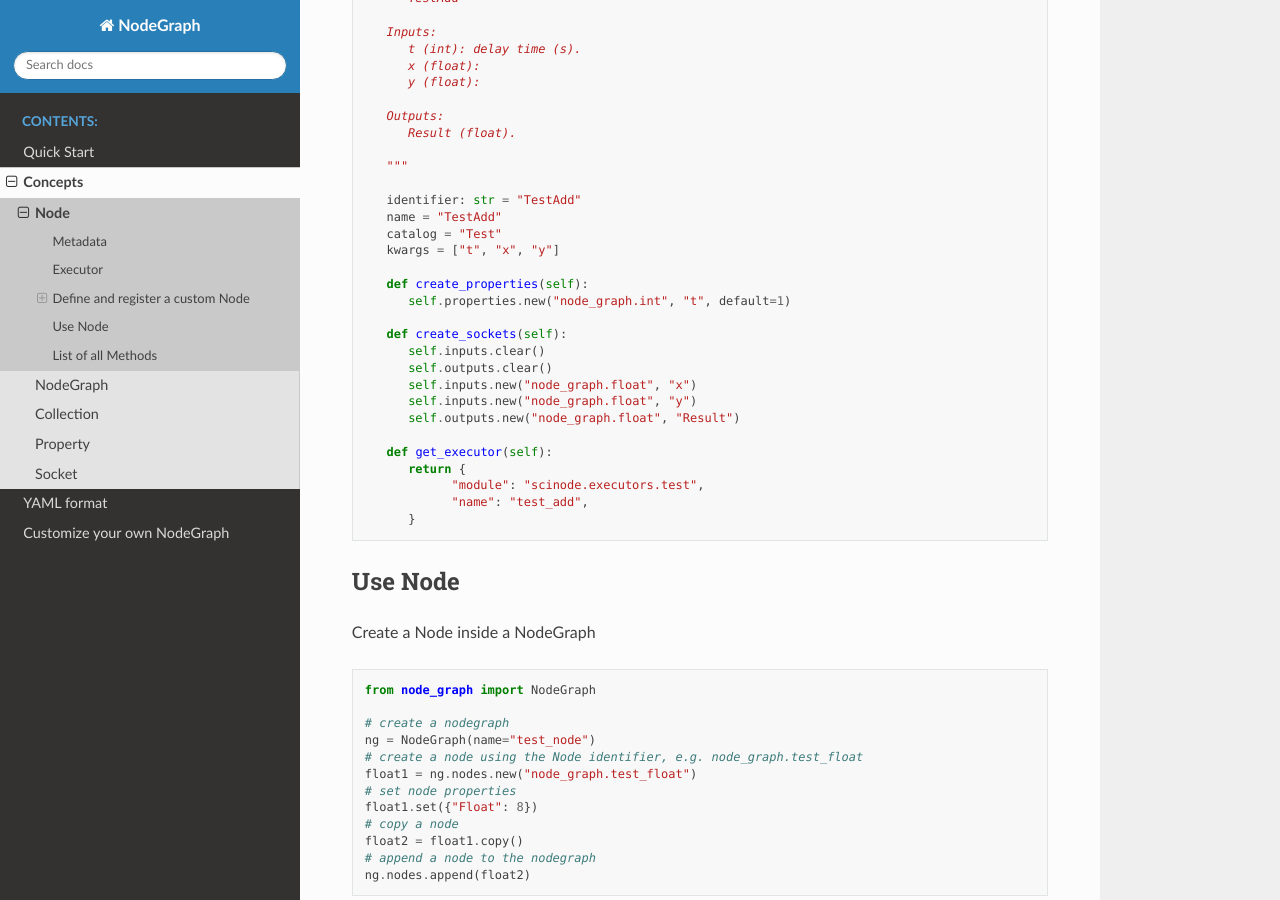
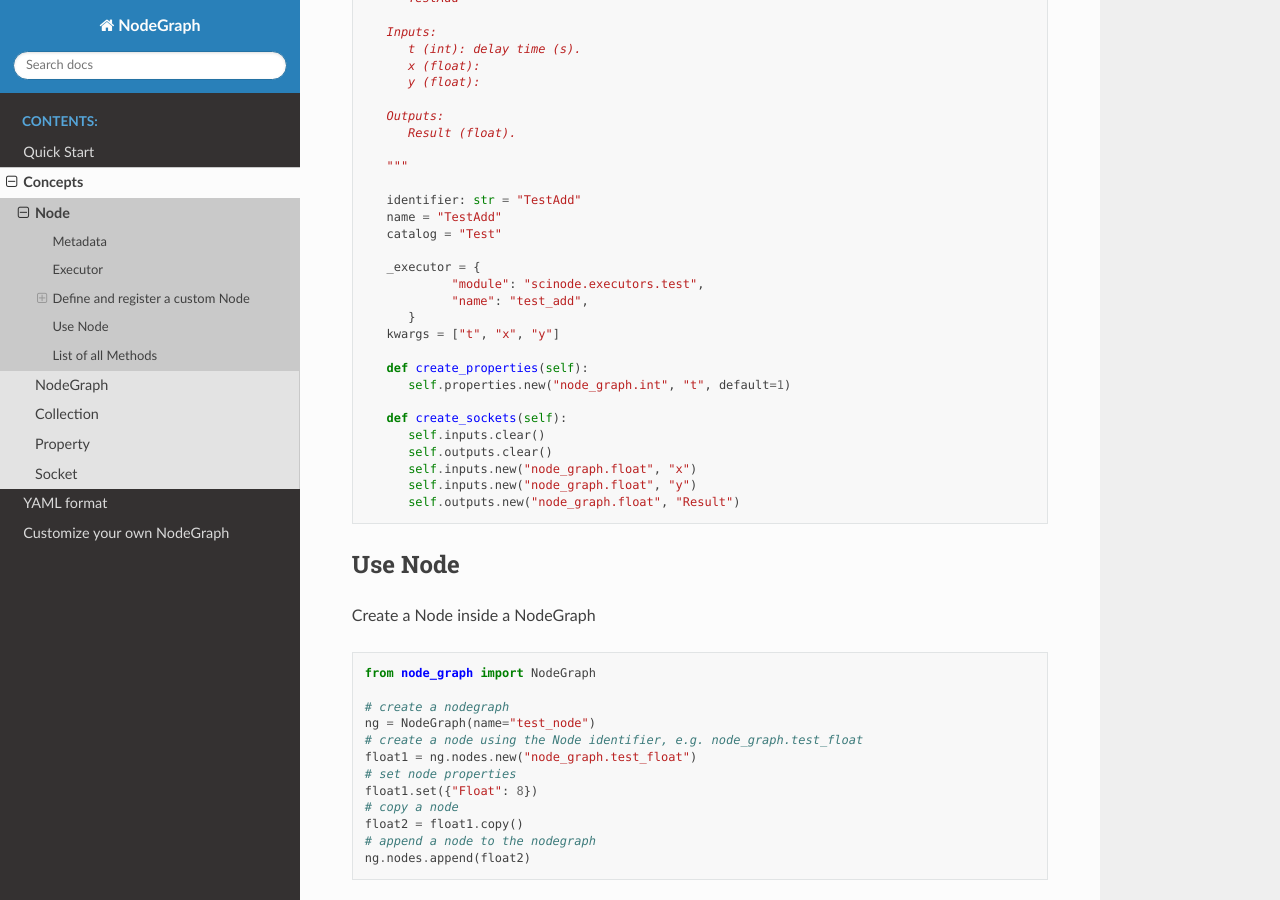
Before and after one commit to scinode/node-graph, a Sphinx documentation site: the page built from docs/source/concept/node.rst, in a window 1280 px wide and 900 px high, scrolled down 2024 px. Built offline with Sphinx 7.4.7 and the Read the Docs theme 2.0.0, drawn with Linux system fonts in a browser that asks for light colours.

Commit message:
udpate docs

```diff
--- a/docs/source/concept/node.rst
+++ b/docs/source/concept/node.rst
@@ -115,12 +120,6 @@ One can define a new node by extend the `Node` class.
          self.inputs.new("node_graph.float", "x")
          self.inputs.new("node_graph.float", "y")
          self.outputs.new("node_graph.float", "Result")
-
-      def get_executor(self):
-         return {
-               "module": "scinode.executors.test",
-               "name": "test_add",
-         }
 
 
 Use Node
```
Also changed, not shown: other parts of docs/source/concept/node.rst (+5 -0 lines).
